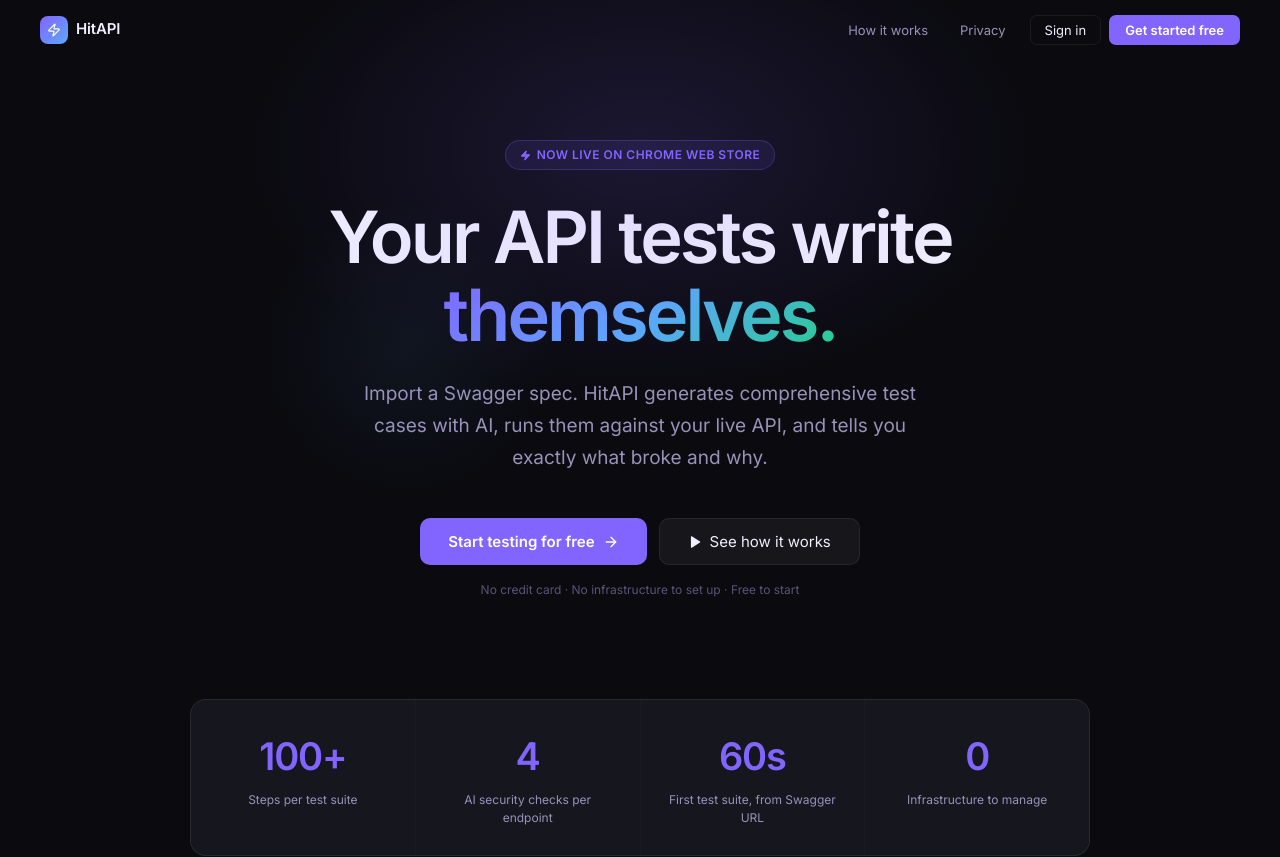
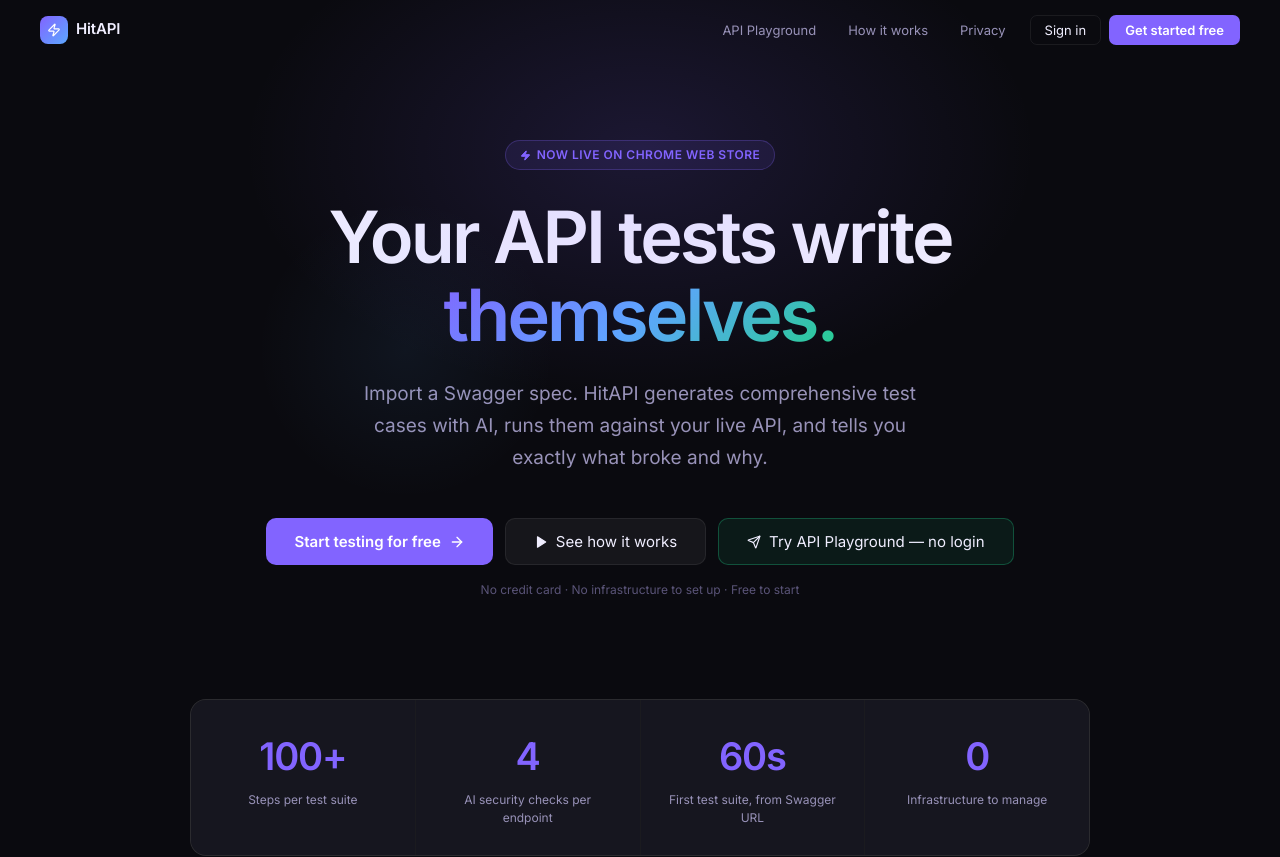
Before and after one commit to scriptimizinsights-hub/hitapi, a React (Vite) app in the folder frontend/: page / in a window 1280 px wide. Shown: the top 857 px of the page. Built offline with nearby package versions, Linux system fonts and the light colour scheme.

Commit message:
resolving issue

```diff
--- a/frontend/src/App.jsx
+++ b/frontend/src/App.jsx
@@ -165,6 +165,8 @@ export default function App() {
           <Route path="/privacy" element={<PrivacyPage />} />
           <Route path="/terms" element={<TermsPage />} />
           <Route path="/support" element={<SupportPage />} />
+          {/* API Playground — public, no login required */}
+          <Route path="/playground" element={<PlaygroundPage />} />
           {/* Marketing landing page — root for unauthenticated visitors */}
           <Route path="/" element={
             <LandingPage onGetStarted={() => window.location.href = '/login'} />
@@ -181,6 +183,7 @@ export default function App() {
             </TermsGate>
           } />
         </Routes>
+        <ToastContainer />
       </BrowserRouter>
     );
   }
--- a/frontend/src/components/ui/LandingPage.jsx
+++ b/frontend/src/components/ui/LandingPage.jsx
@@ -4,7 +4,7 @@ import { PublicFooter } from './PublicFooter.jsx';
 import {
     Zap, ArrowRight, CheckCircle2, Play, Bug, BarChart3,
     Shield, Globe, Cpu, Upload, ChevronDown, ExternalLink,
-    Terminal, GitBranch, Clock
+    Terminal, GitBranch, Clock, Send
 } from 'lucide-react';
 
 // ── Animated counter ───────────────────────────────────────────────────────────
@@ -141,6 +141,9 @@ export function LandingPage({ onGetStarted }) {
                 </div>
 
                 <div style={{ display: 'flex', alignItems: 'center', gap: 8 }}>
+                    <button onClick={() => navigate('/playground')} style={{ background: 'none', border: 'none', color: 'var(--text-secondary)', fontSize: 13, cursor: 'pointer', padding: '6px 12px', borderRadius: 7 }}>
+                        API Playground
+                    </button>
                     <button onClick={() => navigate('/how-it-works')} style={{ background: 'none', border: 'none', color: 'var(--text-secondary)', fontSize: 13, cursor: 'pointer', padding: '6px 12px', borderRadius: 7 }}>
                         How it works
                     </button>
@@ -184,6 +187,9 @@ export function LandingPage({ onGetStarted }) {
                     </button>
                     <button onClick={() => navigate('/how-it-works')} style={{ display: 'flex', alignItems: 'center', gap: 8, background: 'rgba(255,255,255,0.05)', border: '1px solid var(--border)', color: 'var(--text-primary)', fontSize: 15, cursor: 'pointer', padding: '13px 28px', borderRadius: 10 }}>
                         <Play size={14} fill="currentColor" /> See how it works
+                    </button>
+                    <button onClick={() => navigate('/playground')} style={{ display: 'flex', alignItems: 'center', gap: 8, background: 'rgba(35,209,139,0.08)', border: '1px solid rgba(35,209,139,0.3)', color: 'var(--text-primary)', fontSize: 15, cursor: 'pointer', padding: '13px 28px', borderRadius: 10 }}>
+                        <Send size={14} /> Try API Playground — no login
                     </button>
                 </div>
                 <p style={{ fontSize: 12, color: 'var(--text-tertiary)' }}>No credit card · No infrastructure to set up · Free to start</p>
```
Also changed, not shown: 1 other file (tests, documents, lock files or other folders).
